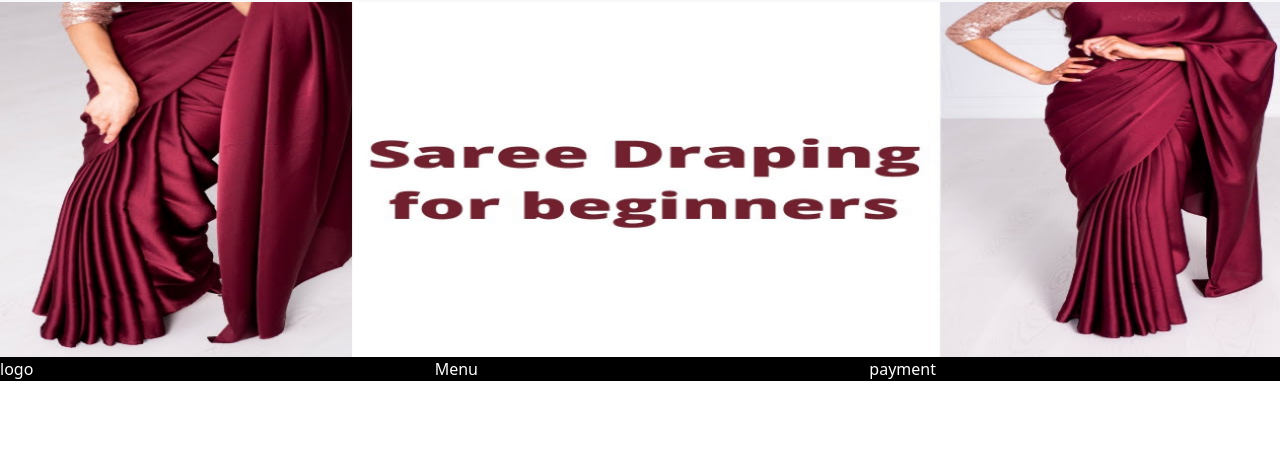
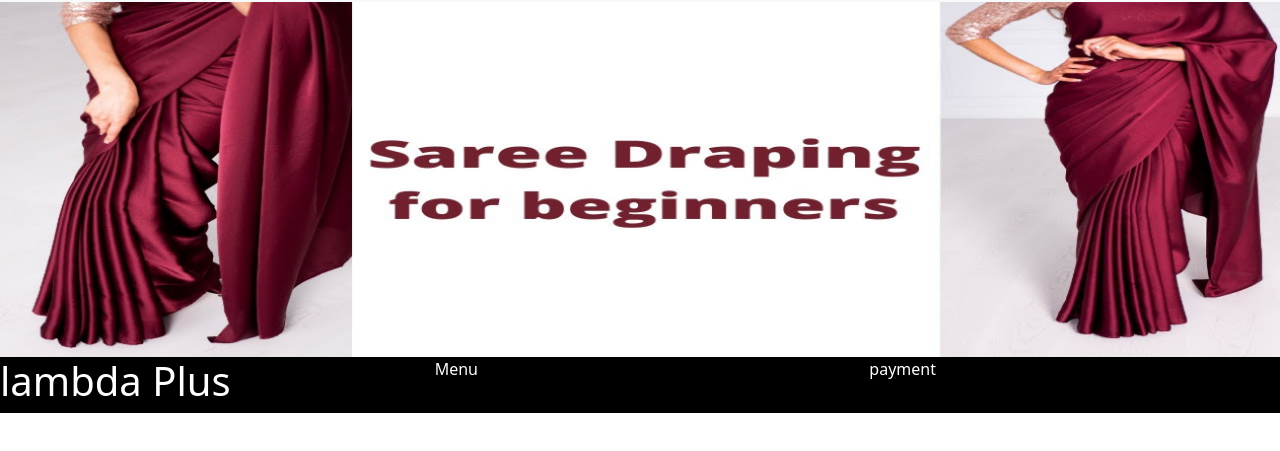
Before and after one commit to rejakazi02/Client-Projects, a website: page Lambda-plus/index.html in a window 1280 px wide. Shown: the part 57-508 px from the top of the page. Drawn offline with nearby package versions, Linux system fonts and the light colour scheme.

Commit message:
footer menu

```diff
--- a/Lambda-plus/index.html
+++ b/Lambda-plus/index.html
@@ -95,7 +95,10 @@
 <div class="footerDiv">
      <div class="row">
         <div class="col-4 d-flex">
-          <div class="d-flex">logo</div>
+          <div class="d-flex">
+
+            <h1>lambda Plus</h1>
+          </div>
           <!-- <div class="d-flex">Menu</div> -->
           <!-- <div class="d-flex">payment</div> -->
         </div>
```
